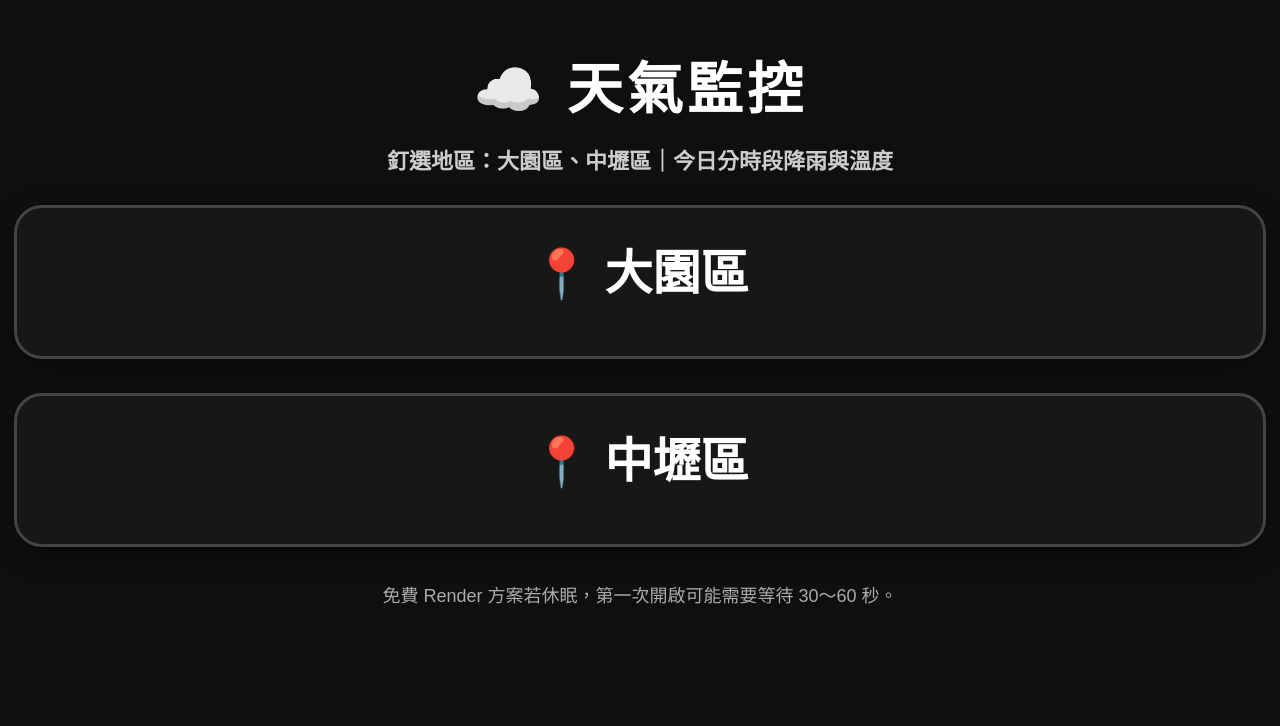
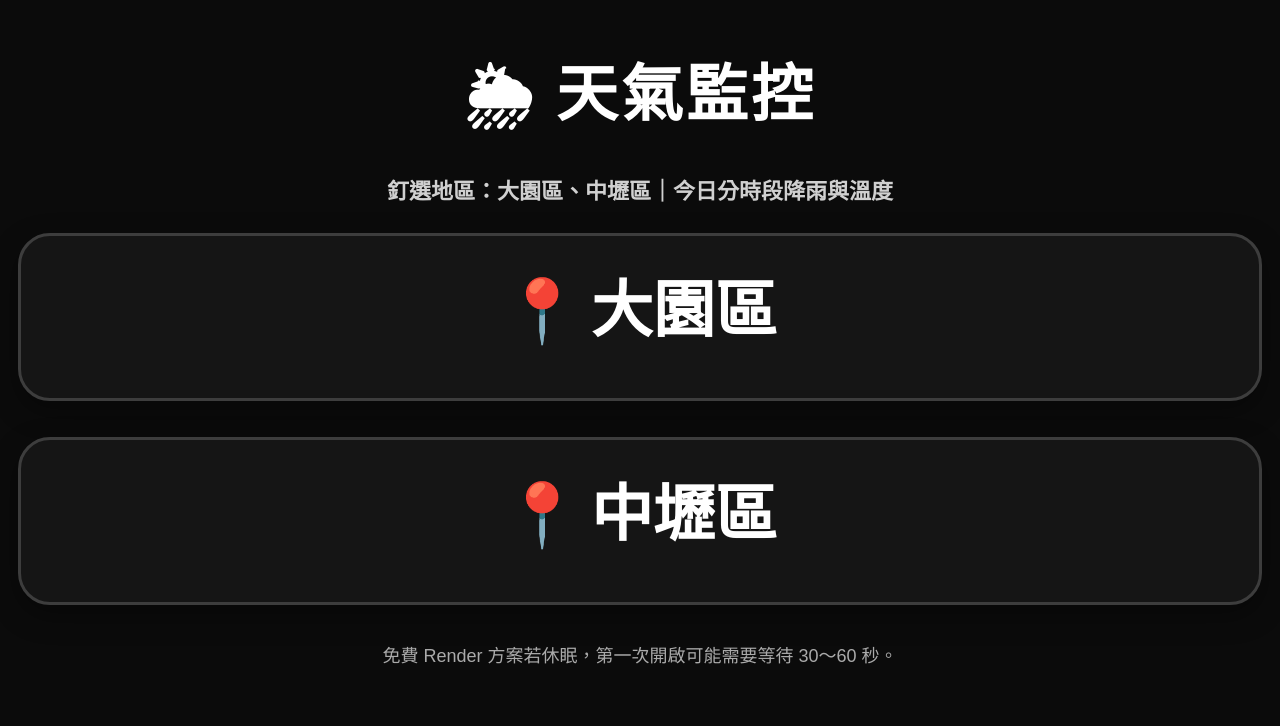
Before and after one commit to gamer0929-cyber/weather-app, a Flask app: template templates/index.html in a window 1280 px wide. Shown: the top 726 px of the page. Run offline with Flask 3, Linux system fonts and the light colour scheme; the template is opened without the code that fills it: most values are stand-ins (such as "Sample title", 1, 10 or a date in 2020).

Commit message:
Update index.html

```diff
--- a/templates/index.html
+++ b/templates/index.html
@@ -14,57 +14,54 @@
 
     body {
         margin: 0;
-        background: #0f0f0f;
+        background: #0b0b0b;
         color: white;
         font-family: Arial, "Microsoft JhengHei", sans-serif;
     }
 
     .page {
         width: 100%;
-        max-width: 1300px;
+        max-width: 1500px;
         margin: 0 auto;
-        padding: 26px 14px 50px;
+        padding: 24px 18px 60px;
     }
 
     .title {
         text-align: center;
-        font-size: 56px;
+        font-size: 62px;
         font-weight: 900;
-        margin: 18px 0 18px;
-        letter-spacing: 4px;
-    }
-
-    .title-icon {
-        color: #9a9a9a;
-        filter: grayscale(100%);
+        margin: 20px 0 18px;
+        letter-spacing: 3px;
     }
 
     .subtitle {
         text-align: center;
         font-size: 22px;
-        color: #cccccc;
-        margin-bottom: 30px;
+        color: #d0d0d0;
+        margin-bottom: 28px;
         font-weight: 700;
     }
 
     .location-block {
-        border: 3px solid #444;
-        border-radius: 28px;
-        padding: 26px;
-        margin-bottom: 34px;
-        background: #171717;
-        box-shadow: 0 8px 26px rgba(0,0,0,0.35);
+        border: 3px solid #3d3d3d;
+        border-radius: 32px;
+        padding: 24px 28px 28px;
+        margin-bottom: 36px;
+        background: #151515;
+        box-shadow: 0 10px 28px rgba(0, 0, 0, 0.35);
     }
 
     .location-title {
         text-align: center;
-        font-size: 48px;
+        font-size: 62px;
         font-weight: 900;
-        margin: 0 0 26px;
+        margin: 0 0 20px;
+        color: #ffffff;
     }
 
     .pin {
-        color: #ff3b1f;
+        color: #ff4b1f;
+        margin-right: 10px;
     }
 
     .period-grid {
@@ -127,31 +131,35 @@
     .notice {
         text-align: center;
         font-size: 18px;
-        color: #aaa;
-        margin-top: 26px;
+        color: #aaaaaa;
+        margin-top: 28px;
     }
 
-    @media (max-width: 1000px) {
+    @media (max-width: 1200px) {
         .period-grid {
             grid-template-columns: repeat(2, 1fr);
         }
 
         .title {
-            font-size: 46px;
+            font-size: 52px;
         }
 
         .location-title {
-            font-size: 42px;
+            font-size: 50px;
+        }
+
+        .period {
+            font-size: 38px;
         }
     }
 
-    @media (max-width: 600px) {
+    @media (max-width: 680px) {
         .page {
             padding: 18px 10px 40px;
         }
 
         .title {
-            font-size: 36px;
+            font-size: 40px;
         }
 
         .subtitle {
@@ -197,11 +209,11 @@
 <body>
 <div class="page">
 
-    <div class="title"><span class="title-icon">☁️</span> 天氣監控</div>
+    <div class="title">🌦 天氣監控</div>
     <div class="subtitle">釘選地區：大園區、中壢區｜今日分時段降雨與溫度</div>
 
     <section class="location-block">
-        <h2 class="location-title"><span class="pin">📍</span> 大園區</h2>
+        <h2 class="location-title"><span class="pin">📍</span>大園區</h2>
 
         <div class="period-grid">
             {% for w in weather %}
```
Also changed, not shown: other parts of templates/index.html (+60 -29 lines).
